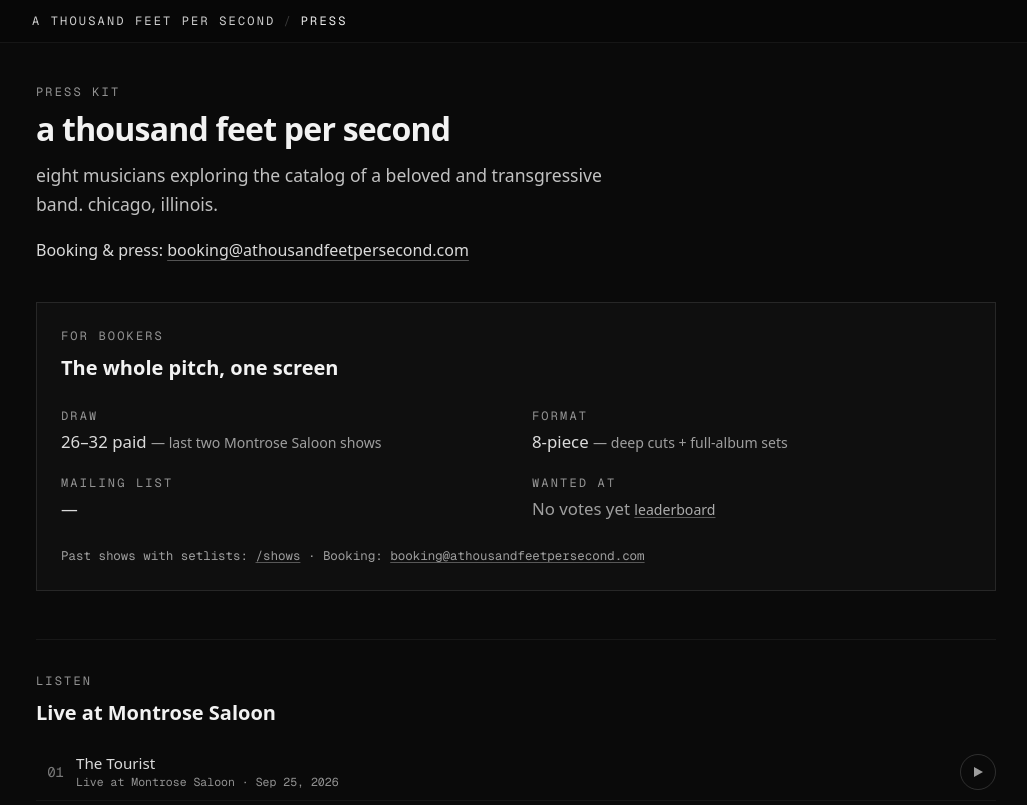
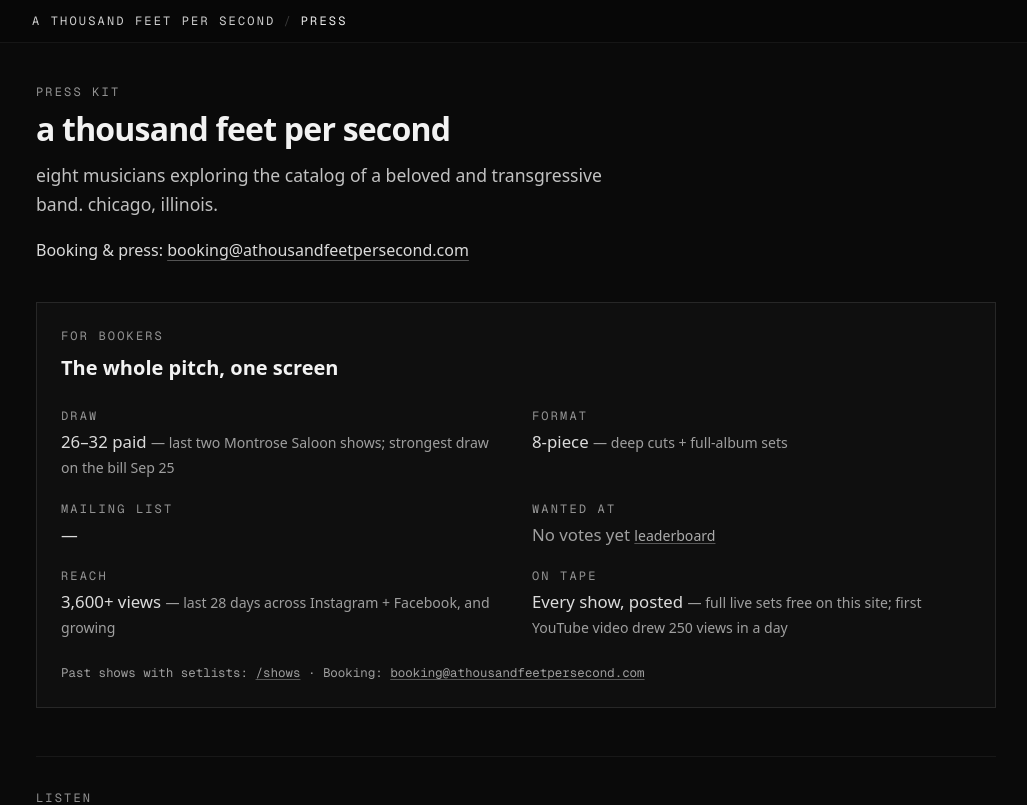
Before and after one commit to topher416/fmnogg.in, a Next.js app: page /press in a window 1280 px wide. Shown: the top 805 px of the page, without its empty margins (124-1151 px from the left). Built offline with nearby package versions, Linux system fonts and the light colour scheme; a web font is replaced by a local one.

Commit message:
Press facts: add social reach + on-tape proof, best-on-bill draw context

```diff
--- a/src/components/site/BookerFacts.tsx
+++ b/src/components/site/BookerFacts.tsx
@@ -19,7 +19,8 @@ export default async function BookerFacts() {
           <dd className="mt-1 text-[1.05rem] text-white/85">
             26–32 paid{" "}
             <span className="text-[0.88rem] text-white/60">
-              — last two Montrose Saloon shows
+              — last two Montrose Saloon shows; strongest draw on the bill
+              Sep 25
             </span>
           </dd>
         </div>
@@ -77,6 +78,29 @@ export default async function BookerFacts() {
             </a>
           </dd>
         </div>
+        <div>
+          <dt className="font-mono text-[0.75rem] uppercase tracking-[0.18em] text-white/55">
+            Reach
+          </dt>
+          <dd className="mt-1 text-[1.05rem] text-white/85">
+            3,600+ views{" "}
+            <span className="text-[0.88rem] text-white/60">
+              — last 28 days across Instagram + Facebook, and growing
+            </span>
+          </dd>
+        </div>
+        <div>
+          <dt className="font-mono text-[0.75rem] uppercase tracking-[0.18em] text-white/55">
+            On tape
+          </dt>
+          <dd className="mt-1 text-[1.05rem] text-white/85">
+            Every show, posted{" "}
+            <span className="text-[0.88rem] text-white/60">
+              — full live sets free on this site; first YouTube video drew
+              250 views in a day
+            </span>
+          </dd>
+        </div>
       </dl>
       <p className="mt-6 font-mono text-[0.78rem] leading-relaxed text-white/60">
         Past shows with setlists:{" "}
```
